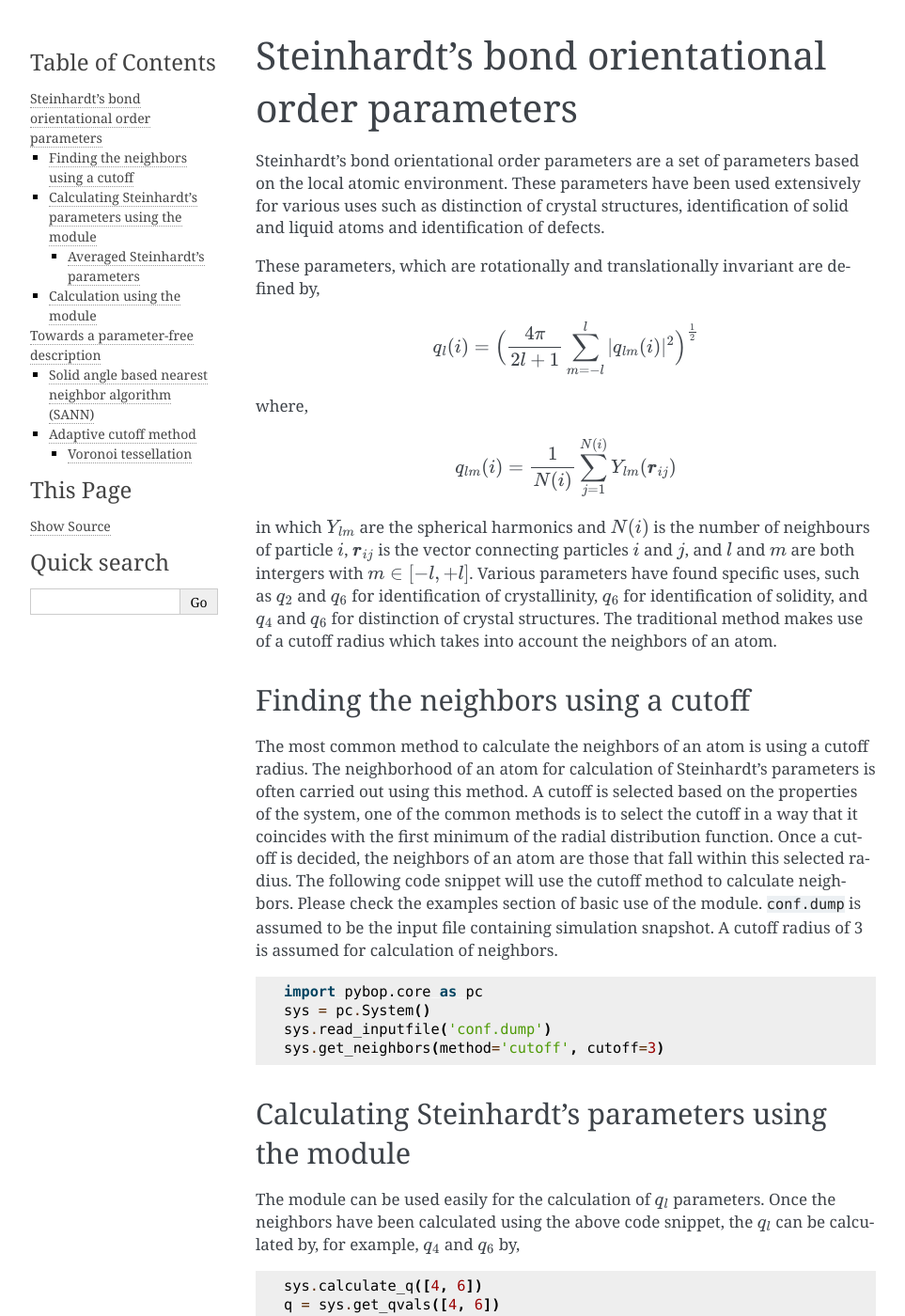
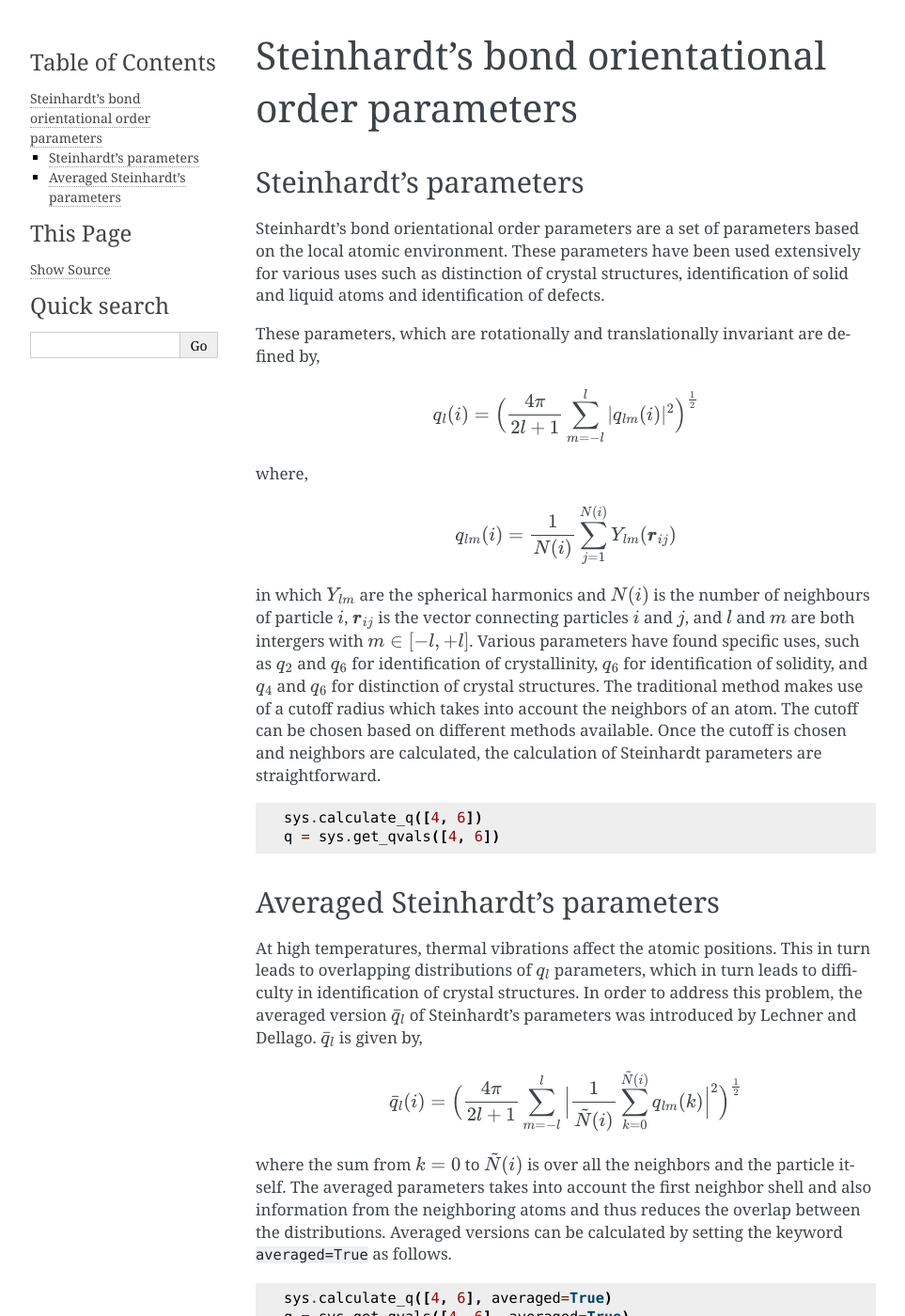
Before and after one commit to pyscal/pyscal, a Sphinx documentation site: the page built from docs/source/steinhardtparameters.rst, in a window 1280 px wide and 1400 px high. Shown: the whole window at 94% size, without its empty margins (148-1111 px from the left). Built offline with Sphinx 7.4.7, drawn with Linux system fonts in a browser that asks for light colours; pages that are not in the unit, such as notebooks, are missing from menus; some of the changed text lies outside the part shown.

Commit message:
update docs

```diff
--- a/docs/source/index.rst
+++ b/docs/source/index.rst
@@ -53,6 +53,7 @@ Methods
 
 .. toctree::
 
+    nearestneighbormethods
     steinhardtparameters
 
 API documentation
--- a/docs/source/steinhardtparameters.rst
+++ b/docs/source/steinhardtparameters.rst
@@ -1,7 +1,11 @@
-Steinhardt’s bond orientational order parameters
+
+Steinhardt's bond orientational order parameters
 ------------------------------------------------
 
-Steinhardt’s bond orientational order parameters are a set of parameters
+Steinhardt's parameters
+~~~~~~~~~~~~~~~~~~~~~~~
+
+Steinhardt's bond orientational order parameters are a set of parameters
 based on the local atomic environment. These parameters have been used
 extensively for various uses such as distinction of crystal structures,
 identification of solid and liquid atoms and identification of defects.
@@ -23,52 +27,24 @@ parameters have found specific uses, such as :math:`q_2` and :math:`q_6`
 for identification of crystallinity, :math:`q_6` for identification of
 solidity, and :math:`q_4` and :math:`q_6` for distinction of crystal
 structures. The traditional method makes use of a cutoff radius which
-takes into account the neighbors of an atom.
+takes into account the neighbors of an atom. The cutoff can be chosen
+based on different methods available. Once the cutoff is chosen and
+neighbors are calculated, the calculation of Steinhardt parameters are
+straightforward.
 
-Finding the neighbors using a cutoff
-^^^^^^^^^^^^^^^^^^^^^^^^^^^^^^^^^^^^
+.. code:: ipython3
 
-The most common method to calculate the neighbors of an atom is using a
-cutoff radius. The neighborhood of an atom for calculation of
-Steinhardt’s parameters is often carried out using this method. A cutoff
-is selected based on the properties of the system, one of the common
-methods is to select the cutoff in a way that it coincides with the
-first minimum of the radial distribution function. Once a cutoff is
-decided, the neighbors of an atom are those that fall within this
-selected radius. The following code snippet will use the cutoff method
-to calculate neighbors. Please check the examples section of basic use
-of the module. ``conf.dump`` is assumed to be the input file containing
-simulation snapshot. A cutoff radius of 3 is assumed for calculation of
-neighbors.
+    sys.calculate_q([4, 6])
+    q = sys.get_qvals([4, 6])
 
-.. code:: python
-
-   import pybop.core as pc
-   sys = pc.System()
-   sys.read_inputfile('conf.dump')
-   sys.get_neighbors(method='cutoff', cutoff=3)
-
-Calculating Steinhardt’s parameters using the module
-^^^^^^^^^^^^^^^^^^^^^^^^^^^^^^^^^^^^^^^^^^^^^^^^^^^^
-
-The module can be used easily for the calculation of :math:`q_l`
-parameters. Once the neighbors have been calculated using the above code
-snippet, the :math:`q_l` can be calculated by, for example, :math:`q_4`
-and :math:`q_6` by,
-
-.. code:: python
-
-   sys.calculate_q([4, 6])
-   q = sys.get_qvals([4, 6])
-
-Averaged Steinhardt’s parameters
+Averaged Steinhardt's parameters
 ~~~~~~~~~~~~~~~~~~~~~~~~~~~~~~~~
 
 At high temperatures, thermal vibrations affect the atomic positions.
 This in turn leads to overlapping distributions of :math:`q_l`
 parameters, which in turn leads to difficulty in identification of
 crystal structures. In order to address this problem, the averaged
-version :math:`\bar{q}_l` of Steinhardt’s parameters was introduced by
+version :math:`\bar{q}_l` of Steinhardt's parameters was introduced by
 Lechner and Dellago. :math:`\bar{q}_l` is given by,
 
 .. math::  \bar{q}_l (i) =  \Big(  \frac{4\pi}{2l+1}  \sum_{m=-l}^l \Big| \frac{1}{\tilde{N}(i)} \sum_{k=0}^{\tilde{N}(i)} q_{lm}(k) \Big|^2 \Big )^{\frac{1}{2}}
@@ -77,107 +53,10 @@ where the sum from :math:`k=0` to :math:`\tilde{N}(i)` is over all the
 neighbors and the particle itself. The averaged parameters takes into
 account the first neighbor shell and also information from the
 neighboring atoms and thus reduces the overlap between the
-distributions.
+distributions. Averaged versions can be calculated by setting the
+keyword ``averaged=True`` as follows.
 
-Calculation using the module
-^^^^^^^^^^^^^^^^^^^^^^^^^^^^
+.. code:: ipython3
 
-Assuming that the system is set up correctly as shown in the previous
-section, the averaged versions can be calculated by using the
-``averaged = True`` keyword.
-
-.. code:: python
-
-   sys.calculate_q([4, 6], averaged=True)
-   q = sys.get_qvals([4, 6], averaged=True)
-
-Towards a parameter-free description
-------------------------------------
-
-Adaptive cutoff methods
-~~~~~~~~~~~~~~~~~~~~~~~
-
-Selecting a hard cutoff radius gives rise to some problems such as-
-
--  Atomic vibrations due to temperature makes the selection of a cutoff
-   difficult.
--  If there is more than one structure present in the system, for
-   example, bcc and fcc, the selection of cutoff such that it includes
-   the first shell of both structures can be difficult.
-
-With the aim of rectifying these problems, various adaptive approaches
-have been proposed. Two of the methods implemented in the module is
-discussed below.
-
-Solid angle based nearest neighbor algorithm (SANN)
-^^^^^^^^^^^^^^^^^^^^^^^^^^^^^^^^^^^^^^^^^^^^^^^^^^^
-
-| SANN algorithm determines the cutoff radius by counting the solid
-  angles around an atom and equating it to :math:`4\pi`. The algorithm
-  solves the following equation iteratively.
-|
-
-  .. math:: R_i^{(m)} = \frac{\sum_{j=1}^m r_{i,j}}{m-2} < r_{i, m+1}
-| where :math:`i` is the host atom, :math:`j` are it’s neighbors.
-  :math:`R_i` is the cutoff radius for each particle :math:`i` which is
-  found by increasing the neighbor of neighbors :math:`m`. For a
-  description of the algorithm and more details, please check. SANN
-  algorithm can be used to find the neighbors by,
-
-.. code:: python
-
-   import pybop.core as pc
-   sys = pc.System()
-   sys.read_inputfile('conf.dump')
-   sys.get_neighbors(method='cutoff', cutoff='sann')
-
-| Since SANN algorithm involves sorting, a sufficiently large cutoff is
-  used in the beginning to reduce the number entries to be sorted. This
-  parameter is calculated by,
-|
-
-  .. math::  r_{initial} = \mathrm{threshold} \times \bigg(\frac{\mathrm{Simulation~box~volume}}{\mathrm{Number~of~particles}}\bigg)^{\frac{1}{3}}
-
-   a tunable ``threshold`` parameter can be set through function
-  arguments.
-
-Adaptive cutoff method
-^^^^^^^^^^^^^^^^^^^^^^
-
-| An adaptive cutoff specific for each atom can also be found using an
-  algorithm similar to adaptive common neighbor analysis. This adaptive
-  cutoff is calculated by first making a list of all neighbor distances
-  for each atom similar to SANN method. Once this list is available,
-  then the cutoff is calculated from,
-|
-
-  .. math::  r_{cut}(i) = \mathrm{padding}\times \bigg(\frac{1}{\mathrm{nlimit}} \sum_{j=1}^{\mathrm{nlimit}} r_{ij} \bigg)
-
-This method can be chosen by,
-
-.. code:: python
-
-   import pybop.core as pc
-   sys = pc.System()
-   sys.read_inputfile('conf.dump')
-   sys.get_neighbors(method='cutoff', cutoff='adaptive')
-
-The ``padding`` and ``nlimit`` parameters in the above equation can be
-tuned using the respective keywords.
-
-Either of the adaptive method can be used to find neighbors, which can
-then be used to calculate Steinhardt’s parameters or averaged versions.
-
-Voronoi tessellation
-~~~~~~~~~~~~~~~~~~~~
-
-Voronoi tessellation provides a completely parameter free geometric
-approach for calculation of neighbors. ``Voro++`` code is used for
-Voronoi tessellation. Neighbors can be calculated using this method by,
-
-.. code:: python
-
-   import pybop.core as pc
-   sys = pc.System()
-   sys.read_inputfile('conf.dump')
-   sys.get_neighbors(method='voronoi')
+    sys.calculate_q([4, 6], averaged=True)
+    q = sys.get_qvals([4, 6], averaged=True)
```
Also changed, not shown: docs/source/mearestneighbormethods.rst (added, +134 -0 lines), docs/source/steinhardt_writeup.ipynb.
